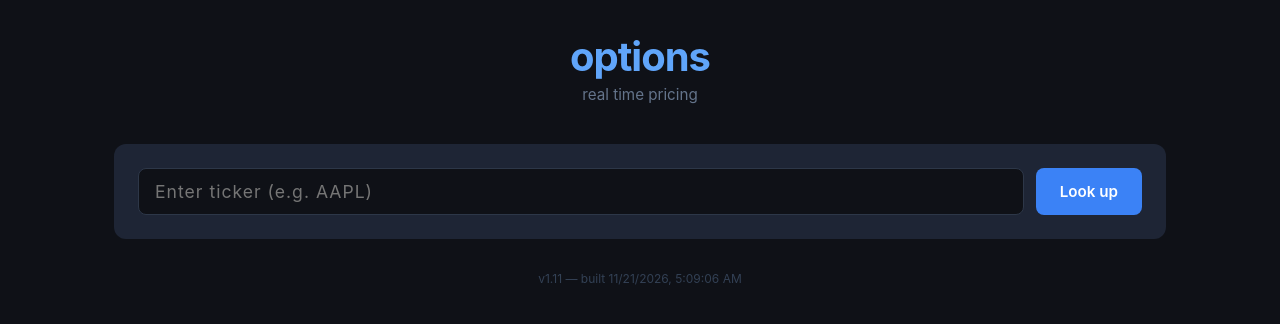
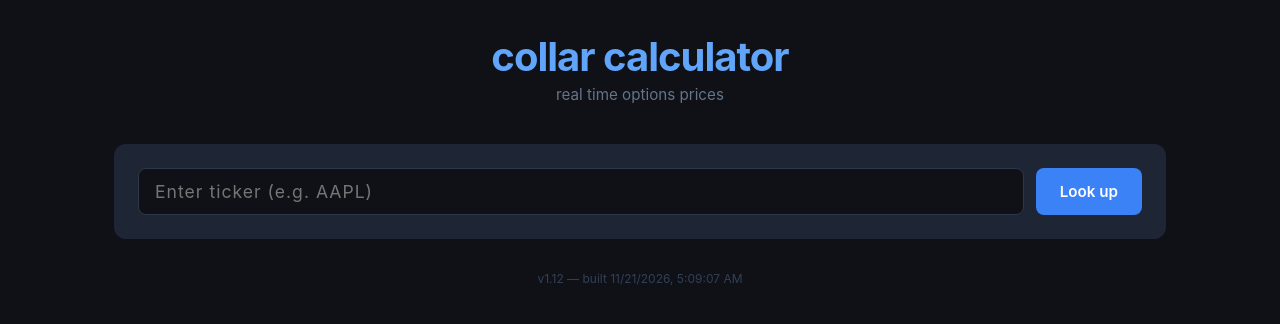
Before and after one commit to briandanilo/options, a React (Vite) app in the folder client/: page / in a window 1280 px wide. Shown: the top 324 px of the page. Built offline with nearby package versions, Linux system fonts and the light colour scheme.

Commit message:
v1.12 — rename to collar calculator

```diff
--- a/client/src/App.jsx
+++ b/client/src/App.jsx
@@ -9,8 +9,8 @@ export default function App() {
   return (
     <div className="app">
       <header className="header">
-        <h1 className="logo">options</h1>
-        <p className="tagline">real time pricing</p>
+        <h1 className="logo">collar calculator</h1>
+        <p className="tagline">real time options prices</p>
       </header>
       <main className="main">
         <StockSearch onSelect={setStock} />
--- a/client/vite.config.js
+++ b/client/vite.config.js
@@ -5,7 +5,7 @@ export default defineConfig({
   plugins: [react()],
   define: {
     __BUILD_TIME__: JSON.stringify(new Date().toISOString()),
-    __VERSION__: JSON.stringify('v1.11'),
+    __VERSION__: JSON.stringify('v1.12'),
   },
   server: {
     proxy: {
```
